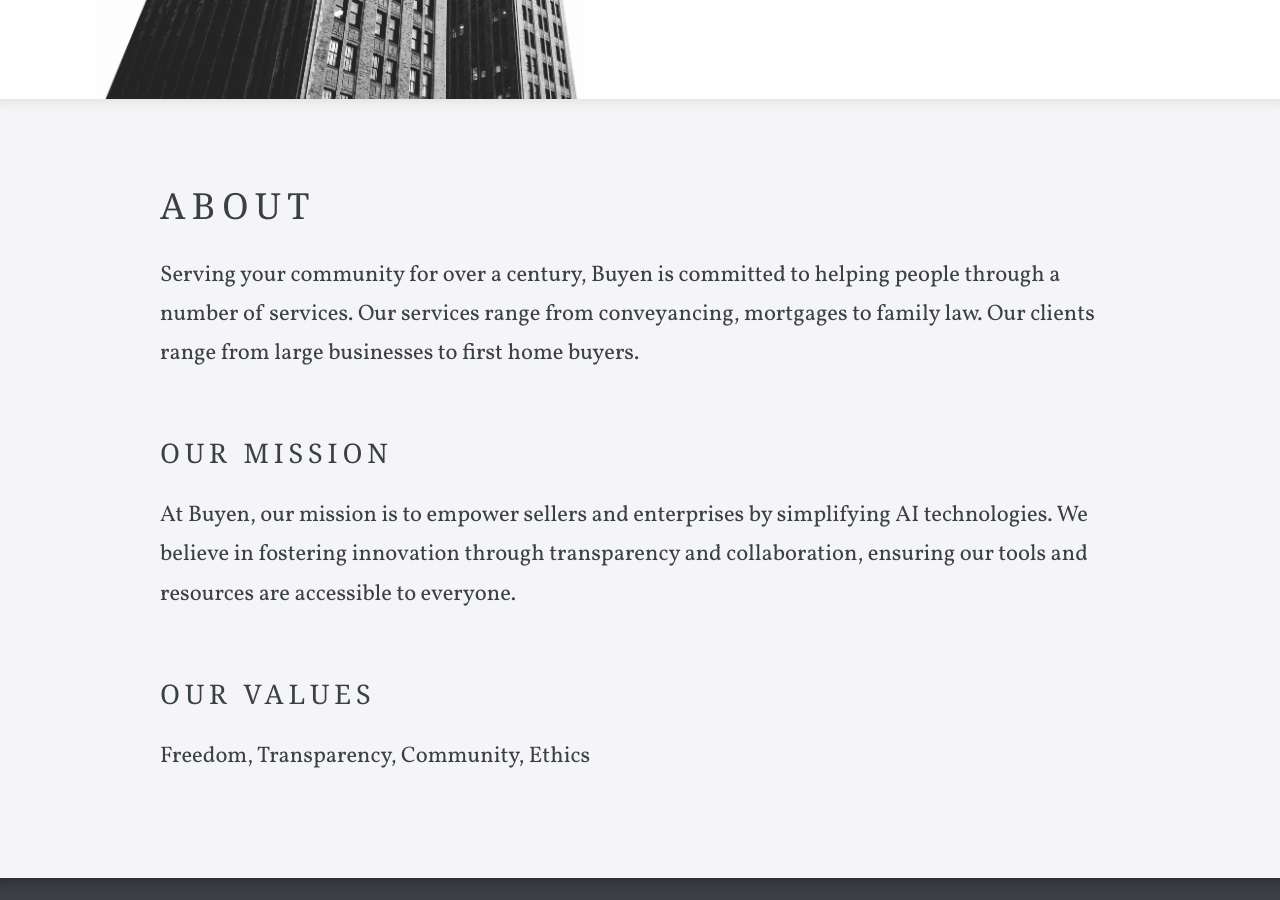
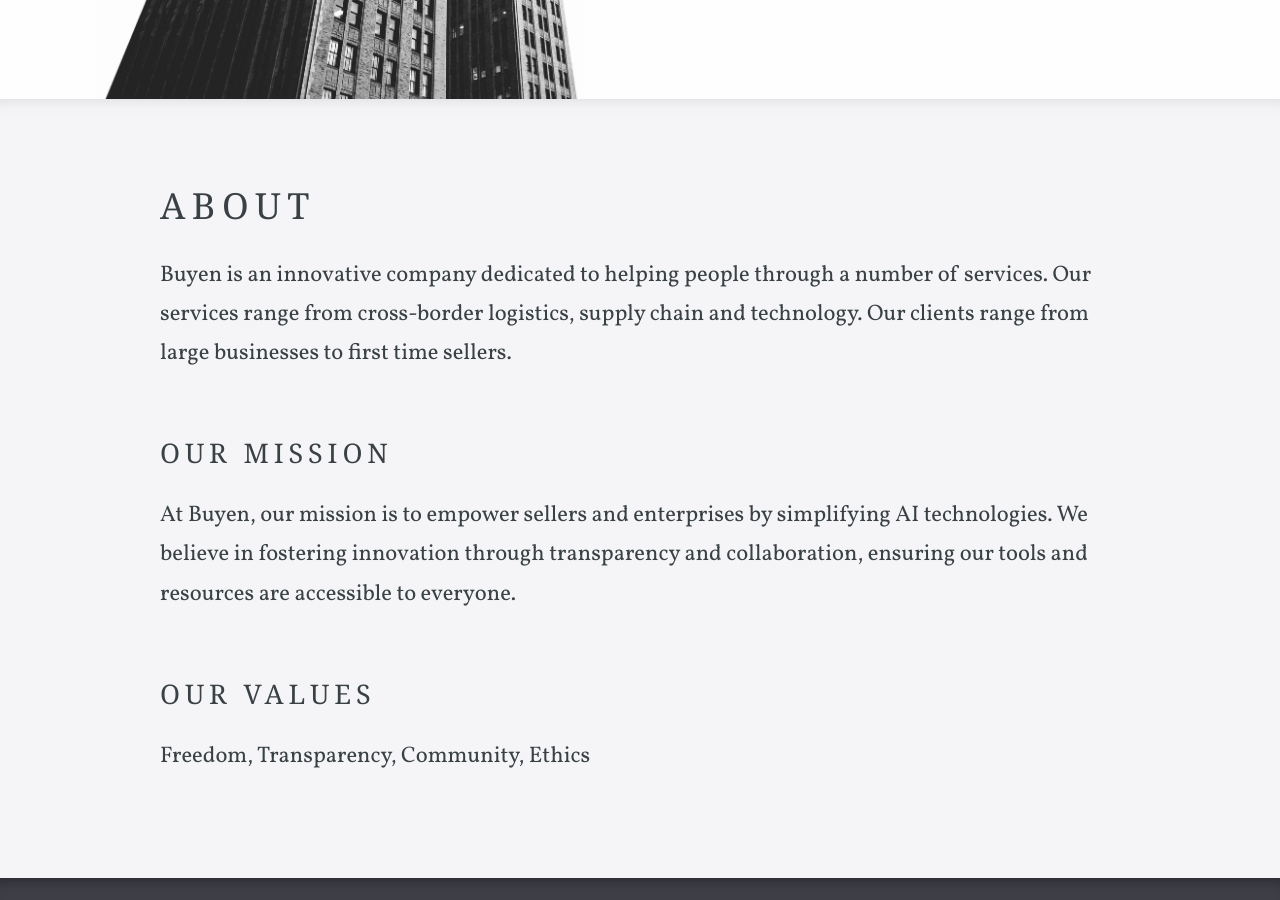
Before and after one commit to buyenworld/buyenworld.github.io, a Jekyll site: the page built from about.html, in a window 1280 px wide and 900 px high, scrolled down 321 px. Built offline with Jekyll 4.4.1, drawn with Linux system fonts in a browser that asks for light colours; some web fonts are replaced.

Commit message:
Update about

```diff
--- a/about.html
+++ b/about.html
@@ -9,8 +9,7 @@
 
 <div class="editable">
 	<p>
-		Serving your community for over a century, Buyen is committed to helping people through a number of services.
-		Our services range from conveyancing, mortgages to family law. Our clients range from large businesses to first home buyers.
+		Buyen is an innovative company dedicated to helping people through a number of services. Our services range from cross-border logistics, supply chain and technology. Our clients range from large businesses to first time sellers.
 	</p>
 
 
```
